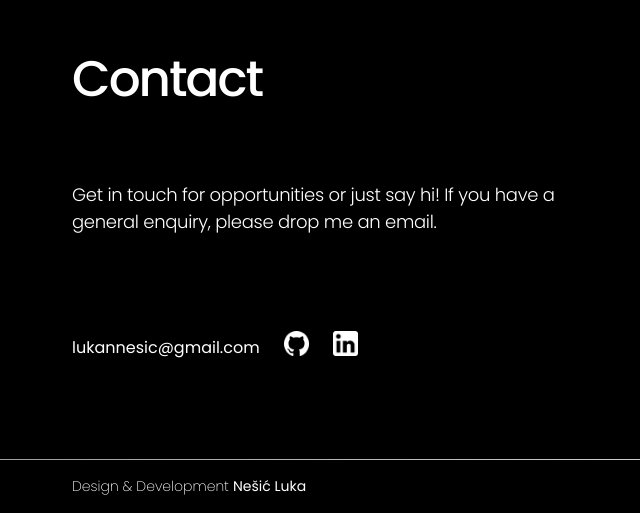
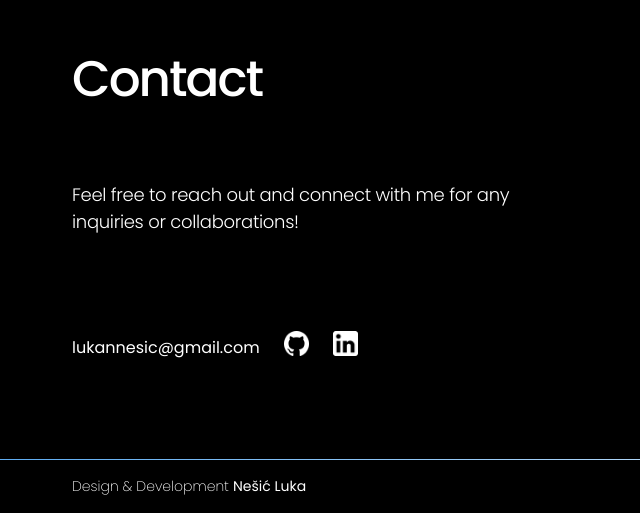
Before and after one commit to lukanesic/personalportfolio, a React (Create React App) app: page / in a window 1280 px wide. Shown: the part 5138-5651 px from the top of the page, without its empty margins (0-640 px from the left). Built offline with nearby package versions, Linux system fonts and the light colour scheme.

Commit message:
footer description

```diff
--- a/src/components/Footer/index.js
+++ b/src/components/Footer/index.js
@@ -11,8 +11,8 @@ const Footer = ({ footerTxtColor }) => {
         <h1>{`Contact`}</h1>
         <div className='hor-line'></div>
         <p>
-          Get in touch for opportunities or just say hi! If you have a general
-          enquiry, please drop me an email.{' '}
+          Feel free to reach out and connect with me for any inquiries or
+          collaborations!{' '}
         </p>
       </div>
 
```
